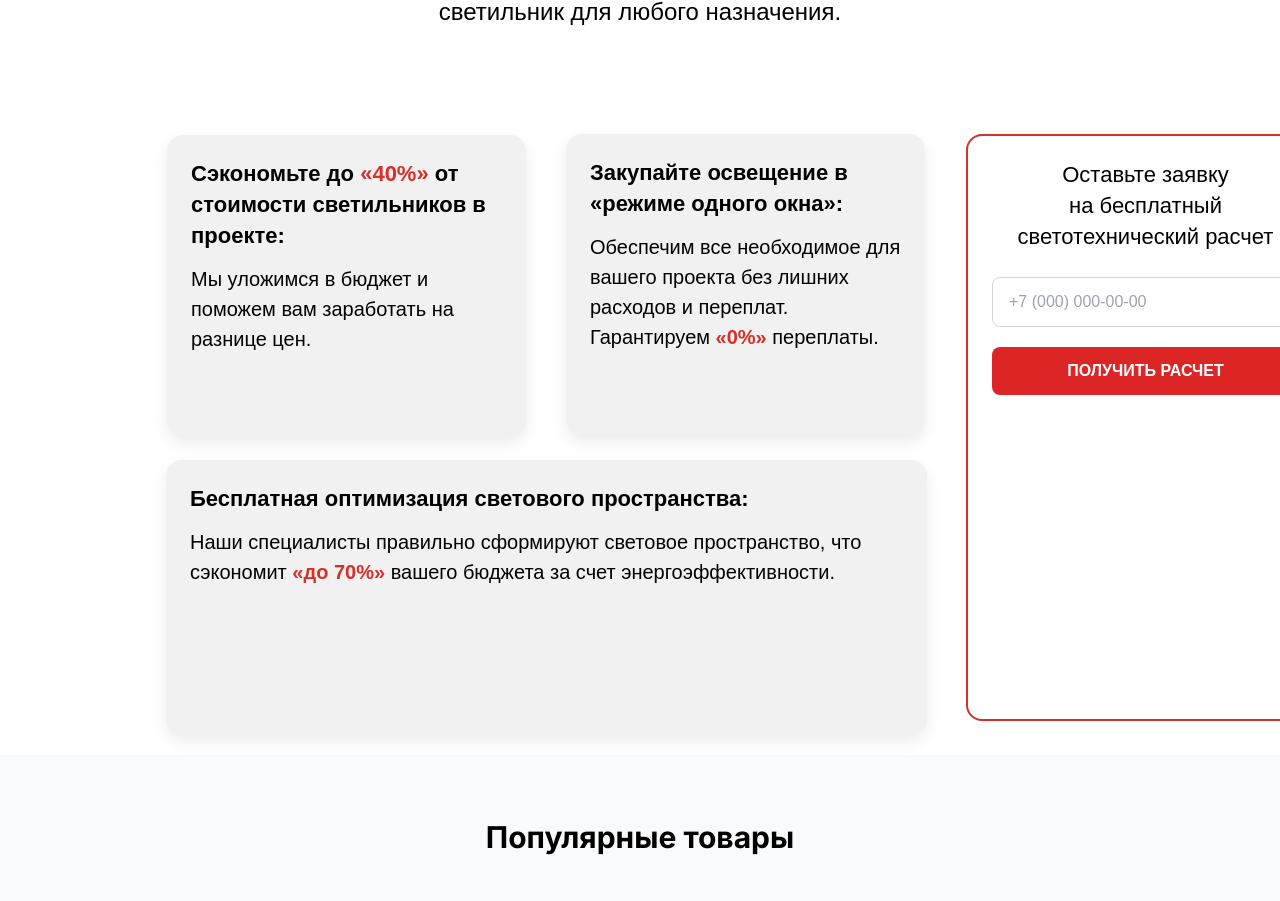
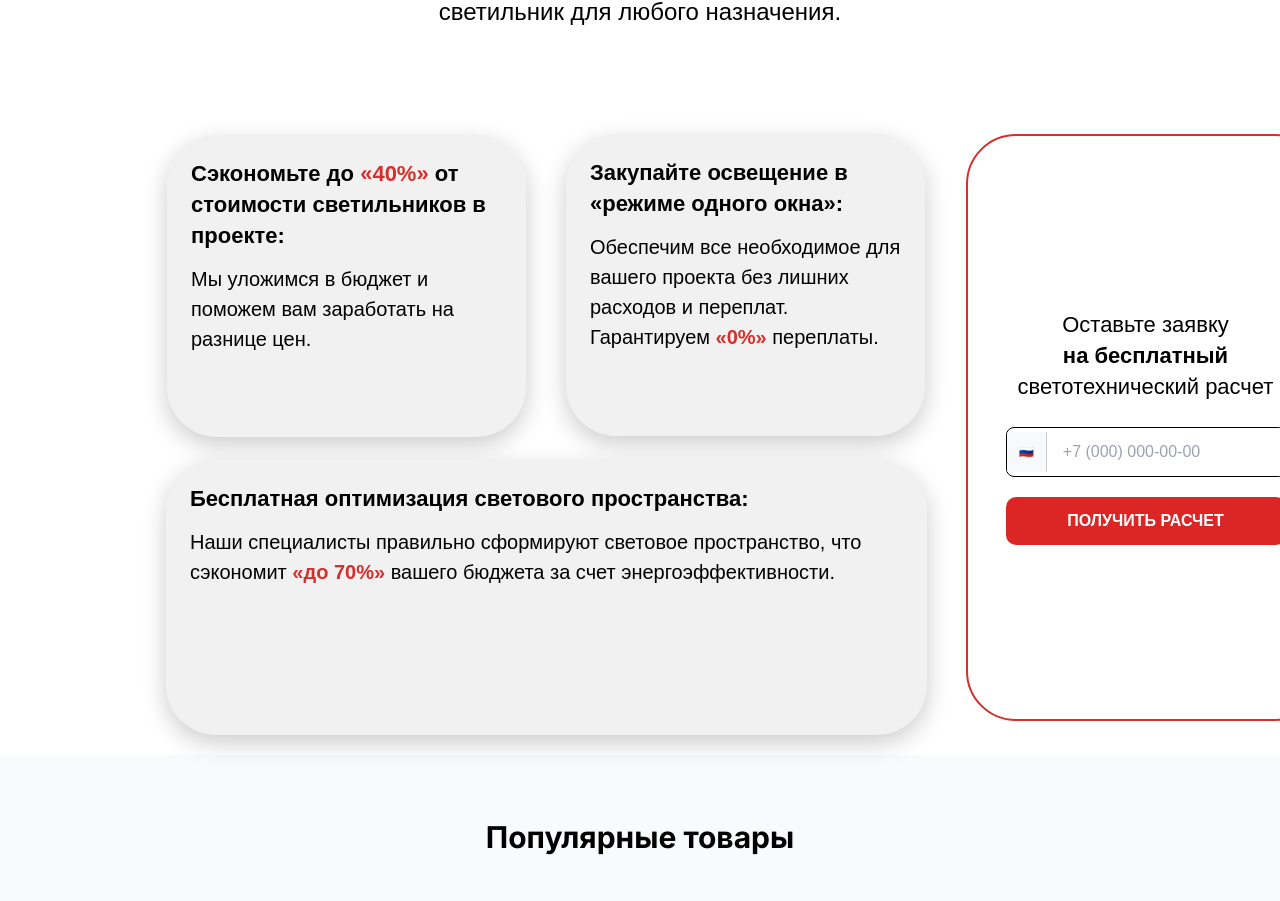
Before and after one commit to cislota/LEDEL-LIGHTS, a Next.js app in the folder frontend/: page / in a window 1280 px wide. Shown: the part 1553-2454 px from the top of the page. Built offline with nearby package versions, Linux system fonts and the light colour scheme.

Commit message:
Update OfferCards.tsx

```diff
--- a/frontend/src/components/sections/OfferCards.tsx
+++ b/frontend/src/components/sections/OfferCards.tsx
@@ -9,11 +9,12 @@ export default function OfferCards() {
   const handleSubmit = (e: React.FormEvent) => {
     e.preventDefault();
     console.log('Заявка отправлена:', phone);
+    // TODO: интеграция с FastAPI
   };
 
   return (
     <section className="bg-white">
-      {/* Заголовок — центрирован по экрану, max-width = 1158px */}
+      {/* Заголовок */}
       <div
         className="container mx-auto px-4"
         style={{ paddingTop: '45px', paddingBottom: '75px' }}
@@ -39,20 +40,21 @@ export default function OfferCards() {
         </div>
       </div>
 
-      {/* Карточки и форма — абсолютное позиционирование */}
+      {/* Карточки */}
       <div
         className="relative mx-auto max-w-[1440px]"
         style={{ height: '650px' }}
       >
         {/* Карточка 1 */}
         <div
-          className="bg-[#f1f1f1] p-6 rounded-2xl absolute"
+          className="bg-[#f1f1f1] p-6 absolute"
           style={{
             width: '359px',
             height: '302px',
             left: '167px',
             top: '30px',
-            boxShadow: '0 6px 16px rgba(0, 0, 0, 0.08)',
+            borderRadius: '50px',
+            boxShadow: '0 8px 24px rgba(0, 0, 0, 0.2)',
           }}
         >
           <h3
@@ -85,13 +87,14 @@ export default function OfferCards() {
 
         {/* Карточка 2 */}
         <div
-          className="bg-[#f1f1f1] p-6 rounded-2xl absolute"
+          className="bg-[#f1f1f1] p-6 absolute"
           style={{
             width: '359px',
             height: '302px',
             left: '566px',
             top: '29px',
-            boxShadow: '0 6px 16px rgba(0, 0, 0, 0.08)',
+            borderRadius: '50px',
+            boxShadow: '0 8px 24px rgba(0, 0, 0, 0.2)',
           }}
         >
           <h3
@@ -123,13 +126,14 @@ export default function OfferCards() {
 
         {/* Карточка 3 */}
         <div
-          className="bg-[#f1f1f1] p-6 rounded-2xl absolute"
+          className="bg-[#f1f1f1] p-6 absolute"
           style={{
             width: '761px',
             height: '275px',
             left: '166px',
             top: '355px',
-            boxShadow: '0 6px 16px rgba(0, 0, 0, 0.08)',
+            borderRadius: '50px',
+            boxShadow: '0 8px 24px rgba(0, 0, 0, 0.2)',
           }}
         >
           <h3
@@ -159,14 +163,20 @@ export default function OfferCards() {
           </p>
         </div>
 
-        {/* Форма */}
+        {/* Форма — упрощённая*/}
         <div
-          className="bg-white p-6 rounded-2xl absolute border-2 border-[#d5302c]"
+          className="bg-white absolute border-2 border-[#d5302c]"
           style={{
             width: '359px',
             height: '587px',
             left: '966px',
             top: '29px',
+            borderRadius: '50px',
+            display: 'flex',
+            flexDirection: 'column',
+            justifyContent: 'center',
+            alignItems: 'center',
+            padding: '0 24px',
           }}
         >
           <h3
@@ -176,36 +186,53 @@ export default function OfferCards() {
               color: '#000000',
               fontWeight: 'normal',
               lineHeight: 1.4,
+              textAlign: 'center',
               marginBottom: '24px',
-              textAlign: 'center',
             }}
           >
             Оставьте заявку<br />
-            на бесплатный<br />
+            <strong style={{ fontWeight: 'bold' }}>на бесплатный</strong><br />
             светотехнический расчет
           </h3>
 
-          <form onSubmit={handleSubmit} className="space-y-5">
-            <div>
+          <form onSubmit={handleSubmit} className="w-full" style={{ maxWidth: '280px' }}>
+            {/* Поле телефона и +7 */}
+            <div className="mb-5 w-full">
+              <div
+                className="flex items-center border border-gray-300 rounded-lg overflow-hidden"
+                style={{ borderColor: '#000000' }}
+              >
+                {/* Флаг и +7 */}
+                <div
+                  className="flex items-center justify-center w-12 h-10 bg-gray-50"
+                  style={{ backgroundColor: '#f8f9fa', borderRight: '1px solid #cccccc' }}
+                >
+                  <span className="text-xs font-medium">🇷🇺</span>
+                </div>
+                {/* Ввод номера */}
                 <input
                   type="tel"
                   value={phone}
                   onChange={(e) => setPhone(e.target.value)}
                   placeholder="+7 (000) 000-00-00"
-                className="w-full px-4 py-3 border border-gray-300 rounded-lg focus:ring-2 focus:ring-red-500 focus:outline-none"
+                  className="w-full px-4 py-3 border-none outline-none"
                   style={{
                     fontSize: '16px',
                     fontFamily: '"TildaSans", Arial, sans-serif',
+                    color: '#000000',
                     padding: '12px 16px',
                   }}
                 />
               </div>
+            </div>
+
             <button
               type="submit"
               className="w-full bg-red-600 text-white font-bold py-3 rounded-lg hover:bg-red-700 transition"
               style={{
                 fontSize: '16px',
                 fontFamily: '"TildaSans", Arial, sans-serif',
+                borderRadius: '10px',
               }}
             >
               ПОЛУЧИТЬ РАСЧЕТ
```
Lines whose indentation alone changed are shown as unchanged.
